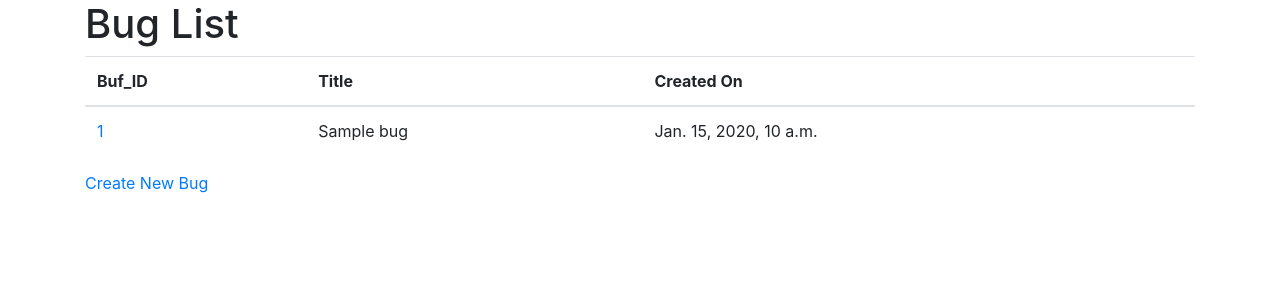
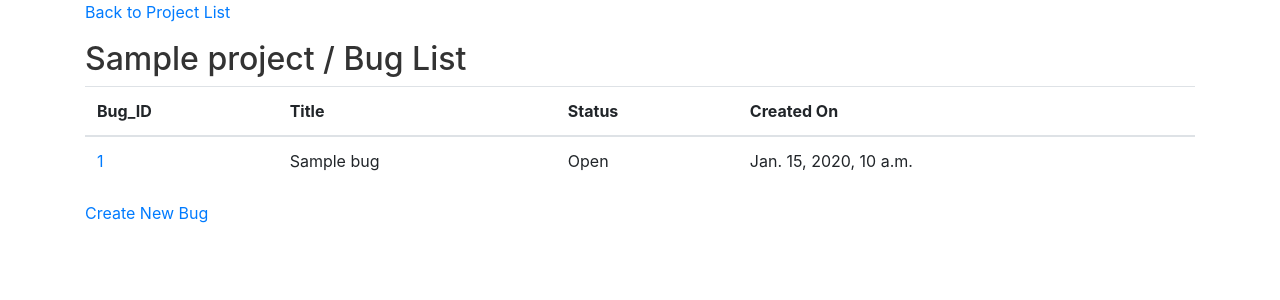
Before and after one commit to naufal-m/Django-Bug-Tracker-Application, a Django app: page /bugs/bugs/1/ in a window 1280 px wide. Shown: the top 300 px of the page. Run offline with Django 4.2, Linux system fonts and the light colour scheme; tables that the repository leaves empty hold one stand-in row (values such as "Sample post"); some libraries are stand-ins or nearby versions.

Commit message:
Update status function and auto refresh feature implemented.

```diff
--- a/BugTracker/bugs/forms.py
+++ b/BugTracker/bugs/forms.py
@@ -5,6 +5,7 @@
     class Meta:
         model = Bug
         fields = ['title', 'description']
+        exclude = ['bug_id']
 
 class ProjectForm(forms.ModelForm):
     class Meta:
--- a/BugTracker/bugs/models.py
+++ b/BugTracker/bugs/models.py
@@ -7,10 +7,32 @@
     def __str__(self):
         return self.name
 class Bug(models.Model):
+    STATUS_CHOICES = [
+        ('Open', 'Open'),
+        ('In Progress', 'In Progress'),
+        ('Re-open', 'Re-open'),
+        ('Done', 'Done'),
+        ('Close', 'Close'),
+    ]
+
+    project = models.ForeignKey(Project, on_delete=models.CASCADE)  # Add this line
+    bug_id = models.CharField(max_length=10, unique=True)
     title = models.CharField(max_length=200)
     description = models.TextField()
+    status = models.CharField(max_length=20, choices=STATUS_CHOICES, default='Open')
     created_at = models.DateTimeField(auto_now_add=True)
-    project = models.ForeignKey(Project, on_delete=models.CASCADE)  # Add this line
 
     def __str__(self):
         return self.title
+
+    def save(self, *args, **kwargs): # Generate bug ID based on project name and sequence
+        if not self.bug_id:
+            prefix = self.project.name[:3].upper()
+            last_bug = Bug.objects.filter(project=self.project).order_by('-bug_id').first()
+            if last_bug:
+                last_sequence = int(last_bug.bug_id[3:]) + 1
+            else:
+                last_sequence = 1
+            self.bug_id = f"{prefix}{str(last_sequence).zfill(3)}"
+
+        super(Bug, self).save(*args, **kwargs)
--- /dev/null
+++ b/BugTracker/bugs/static/css/custom.css
@@ -0,0 +1,31 @@
+/* Custom Text Color */
+body {
+    color: #333;
+}
+
+/* Custom Button Styles */
+.btn-custom {
+    background-color: #ffcccb;
+    color: #fff;
+    border: none;
+    padding: 10px 20px;
+    cursor: pointer;
+}
+
+.btn-custom:hover {
+    background-color: #0056b3;
+}
+
+/* Breadcrumb Styles */
+.breadcrumb {
+    margin-bottom: 20px;
+}
+
+.breadcrumb a {
+    color: #333;
+    text-decoration: none;
+}
+
+.breadcrumb a:hover {
+    text-decoration: underline;
+}
--- a/BugTracker/bugs/static/css/style.css
+++ b/BugTracker/bugs/static/css/style.css
@@ -6,6 +6,10 @@
     margin: 0;
     padding: 0;
     background-color: #f2f2f2;
+}
+
+.bread-crumb{
+    padding-top: 90px;
 }
 
 .container {
@@ -47,7 +51,7 @@
 }
 
 button[type="submit"] {
-    background-color: #007bff;
+    background-color: #ffcccb;
     color: white;
     padding: 10px 15px;
     border: none;
--- /dev/null
+++ b/BugTracker/bugs/static/js/statusupdate.js
@@ -0,0 +1,33 @@
+// statusupdate.js
+$(document).ready(function () {
+    $('form.update-status-form').on('submit', function (event) {
+        event.preventDefault();
+
+        var form = $(this);
+        var formData = form.serialize();
+        var url = form.attr('action');
+
+        $.ajax({
+            type: 'POST',
+            url: url,
+            data: formData,
+            success: function (data) {
+                // Update the success message in the modal body
+                var modal = form.closest('.modal');
+                var successMessage = '<p class="text-success">' + data.message + '</p>';
+                modal.find('.modal-body .success-message').html(successMessage);
+
+                // Close the modal after a delay
+                setTimeout(function () {
+                    modal.modal('hide');
+                }, 2000); // 2000 milliseconds (2 seconds) delay
+            },
+            error: function (xhr) {
+                // Handle error if needed
+            }
+        });
+    });
+    $('.modal').on('hidden.bs.modal', function () {
+        location.reload();
+    });
+});
--- a/BugTracker/bugs/templates/bugs/base.html
+++ b/BugTracker/bugs/templates/bugs/base.html
@@ -3,13 +3,18 @@
 <head>
     <meta charset="UTF-8">
     <title>{% block title %} {% endblock %}</title>
+    {% load static %}
     <!-- Include Bootstrap CSS -->
 <link rel="stylesheet" href="https://maxcdn.bootstrapcdn.com/bootstrap/4.5.2/css/bootstrap.min.css">
+    <link rel="stylesheet" type="text/css" href="{% static 'css/custom.css' %}">
 
 <!-- Include Bootstrap JS and jQuery -->
 <script src="https://ajax.googleapis.com/ajax/libs/jquery/3.5.1/jquery.min.js"></script>
 <script src="https://cdnjs.cloudflare.com/ajax/libs/popper.js/1.16.0/umd/popper.min.js"></script>
 <script src="https://maxcdn.bootstrapcdn.com/bootstrap/4.5.2/js/bootstrap.min.js"></script>
+
+    <!-- Include your custom JavaScript file -->
+<script src="{% static 'js/statusupdate.js' %}"></script>
 </head>
 <body>
 <div class="container">
--- a/BugTracker/bugs/templates/bugs/bug_list.html
+++ b/BugTracker/bugs/templates/bugs/bug_list.html
@@ -1,38 +1,38 @@
-<!--<!DOCTYPE html>-->
-<!--<html lang="en">-->
-<!--<head>-->
-<!--    <meta charset="UTF-8">-->
-<!--    <title>Bug List</title>-->
 {% extends 'bugs/base.html' %}
 
 {% block title %}Bug List{% endblock %}
     {% load static %}
     <link rel="stylesheet" type="text/css" href="{% static 'css/style.css' %}">
-<!--</head>-->
-<!--<body>-->
 
 {% block content %}
-<h1>Bug List</h1>
+<div  class="bread-crumb">
+    <p><a href="{% url 'project_list' %}">Back to Project List</a></p>
+<h2>{{ project_name }} / Bug List</h2>
+    </div>
         <table class="table m" >
         <thead>
             <tr class="table-row">
-                <th>Buf_ID</th>
+                <th>Bug_ID</th>
                 <th>Title</th>
+                <th>Status</th>
                 <th>Created On</th>
             </tr>
         </thead>
         <tbody>
             {% for bug in bugs %}
                 <tr>
-                    <td><a href="#" data-toggle="modal" data-target="#bugModal{{ bug.id }}">{{ bug.id }}</a></td>
+                    <td><a href="#" data-toggle="modal" data-target="#bugModal{{ bug.id }}">{{ bug.bug_id }}</a></td>
                     <td>{{ bug.title }}</td>
+                    <td>{{ bug.status }}</td>
                     <td>{{ bug.created_at }}</td>
                 </tr>
             {% endfor %}
         </tbody>
             {% for bug in bugs %}
+
     <!-- Modal -->
-    <div class="modal fade" id="bugModal{{ bug.id }}" tabindex="-1" role="dialog" aria-labelledby="bugModalLabel{{ bug.id }}" aria-hidden="true">
+    <div class="modal fade" id="bugModal{{ bug.id }}" tabindex="-1" role="dialog"
+         aria-labelledby="bugModalLabel{{ bug.id }}" aria-hidden="true">
         <div class="modal-dialog" role="document">
             <div class="modal-content">
                 <div class="modal-header">
@@ -42,9 +42,25 @@
                     </button>
                 </div>
                 <div class="modal-body">
-                    <p><strong>ID:</strong> {{ bug.id }}</p>
+                    <p><strong>ID:</strong> {{ bug.bug_id }}</p>
                     <p><strong>Title:</strong> {{ bug.title }}</p>
                     <p><strong>Description:</strong> {{ bug.description }}</p>
+                    <p><strong>Status:</strong> {{ bug.status }}</p>
+
+                    <!-- Add status edit form -->
+                <form class="update-status-form" method="post" action="{% url 'update_bug_status' bug_id=bug.id %}" >
+                    {% csrf_token %}
+                    <label for="status">Change Status:</label>
+                    <select name="status" id="status">
+                        {% for choice in bug.STATUS_CHOICES %}
+                        <option value="{{ choice.0 }}">{{ choice.1 }}</option>
+                        {% endfor %}
+                    </select>
+                    <button type="submit" class="btn btn-primary">Update Status</button>
+                </form>
+                    <!-- Success message container -->
+                <div class="success-message"></div>
+
                 </div>
                 <div class="modal-footer">
                     <button type="button" class="btn btn-secondary" data-dismiss="modal">Close</button>
@@ -56,5 +72,3 @@
     </table>
     <a href="{% url 'create_bug' project_id=project_id %}">Create New Bug</a>
 {% endblock %}
-<!--</body>-->
-<!--</html>-->
--- a/BugTracker/bugs/templates/bugs/create_bug.html
+++ b/BugTracker/bugs/templates/bugs/create_bug.html
@@ -8,7 +8,7 @@
     <link rel="stylesheet" type="text/css" href="{% static 'css/style.css' %}">
 </head>
 <body>
-<h1>Create Bug</h1>
+<h2>{{ project_name }} / Create Bug</h2>
     <form method="post">
         {% csrf_token %}
         {{ form.as_p }}
--- a/BugTracker/bugs/urls.py
+++ b/BugTracker/bugs/urls.py
@@ -6,4 +6,5 @@
     path('projects/create/', views.create_project, name='create_project'),
     path('bugs/<int:project_id>/', views.bug_list, name='bug_list'),
     path('bugs/<int:project_id>/create/', views.create_bug, name='create_bug'),
+path('bugs/<int:bug_id>/update_status/', views.update_bug_status, name='update_bug_status'),
 ]
--- a/BugTracker/bugs/views.py
+++ b/BugTracker/bugs/views.py
@@ -1,6 +1,7 @@
 from django.shortcuts import render, redirect
 from .models import Bug, Project
 from .forms import BugForm, ProjectForm
+from django.http import JsonResponse
 
 
 
@@ -21,7 +22,8 @@
 def bug_list(request, project_id):
     # bugs = Bug.objects.all()
     bugs = Bug.objects.filter(project_id=project_id)
-    return render(request, 'bugs/bug_list.html', {'bugs': bugs, 'project_id': project_id})
+    project = Project.objects.get(id=project_id)
+    return render(request, 'bugs/bug_list.html', {'bugs': bugs, 'project_name': project.name, 'project_id': project_id})
 
 def create_bug(request, project_id):
     if request.method == 'POST':
@@ -33,4 +35,15 @@
             return redirect('bug_list', project_id=project_id)
     else:
         form = BugForm()
-    return render(request, 'bugs/create_bug.html', {'form': form, 'project_id': project_id})
+        project = Project.objects.get(id=project_id)
+    return render(request, 'bugs/create_bug.html', {'form': form, 'project_name': project.name, 'project_id': project_id})
+
+def update_bug_status(request, bug_id):
+    if request.method == 'POST':
+        bug = Bug.objects.get(id=bug_id)
+        new_status = request.POST.get('status')
+        bug.status = new_status
+        bug.save()
+
+        success_message = f'Bug status updated to {new_status}'
+        return JsonResponse({'status': 'success', 'message': success_message})
```
Also changed, not shown: BugTracker/bugs/templates/bugs/project_list.html (+21 -7 lines), 1 other file.
